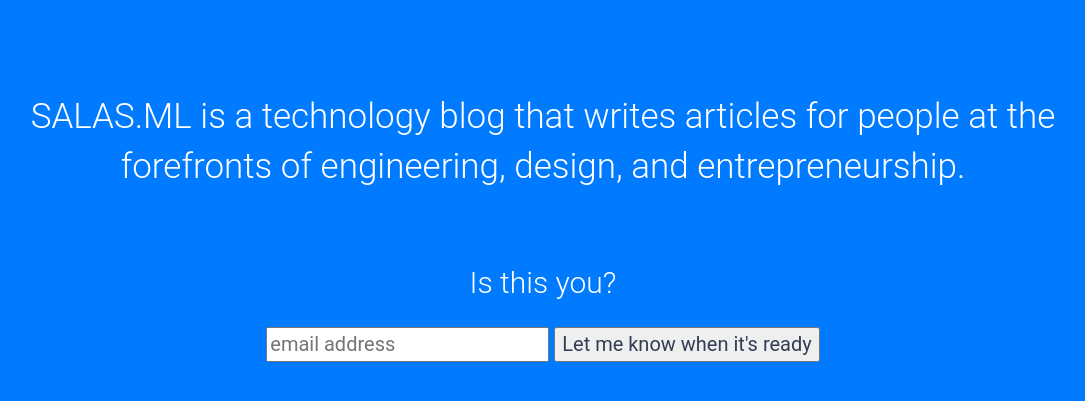
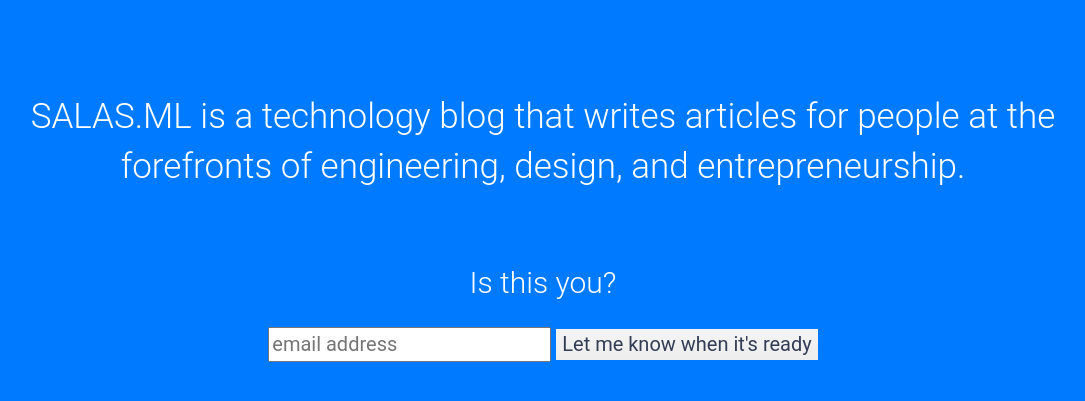
Before and after one commit to JessieSalas/salasml, a plain HTML site: page index.html in a window 1280 px wide. Shown: the part 319-720 px from the top of the page, without its empty margins (97-1182 px from the left). Drawn offline with Linux system fonts and the light colour scheme.

Commit message:
fixed styling of web form

```diff
--- a/index.html
+++ b/index.html
@@ -31,6 +31,26 @@
         color: #323d55;
     }
 
+
+input[type=submit] {
+    border: 0;
+    background: #f4f4f4;
+    /* Old browsers */
+    background: -moz-linear-gradient(top, #f4f4f4 1%, #ededed 100%);
+    /* FF3.6+ */
+    background: -webkit-gradient(linear, left top, left bottom, color-stop(1%, #f4f4f4), color-stop(100%, #ededed));
+    /* Chrome,Safari4+ */
+    background: -webkit-linear-gradient(top, #f4f4f4 1%, #ededed 100%);
+    /* Chrome10+,Safari5.1+ */
+    background: -o-linear-gradient(top, #f4f4f4 1%, #ededed 100%);
+    /* Opera 11.10+ */
+    background: -ms-linear-gradient(top, #f4f4f4 1%, #ededed 100%);
+    /* IE10+ */
+    background: linear-gradient(to bottom, #f4f4f4 1%, #ededed 100%);
+    /* W3C */
+    filter: progid:DXImageTransform.Microsoft.gradient(startColorstr='#f4f4f4', endColorstr='#ededed', GradientType=0);
+    /* IE6-9 */
+    }
 
     .bigboy{
     font-size:35px;
```
Also changed, not shown: 1 other file.
